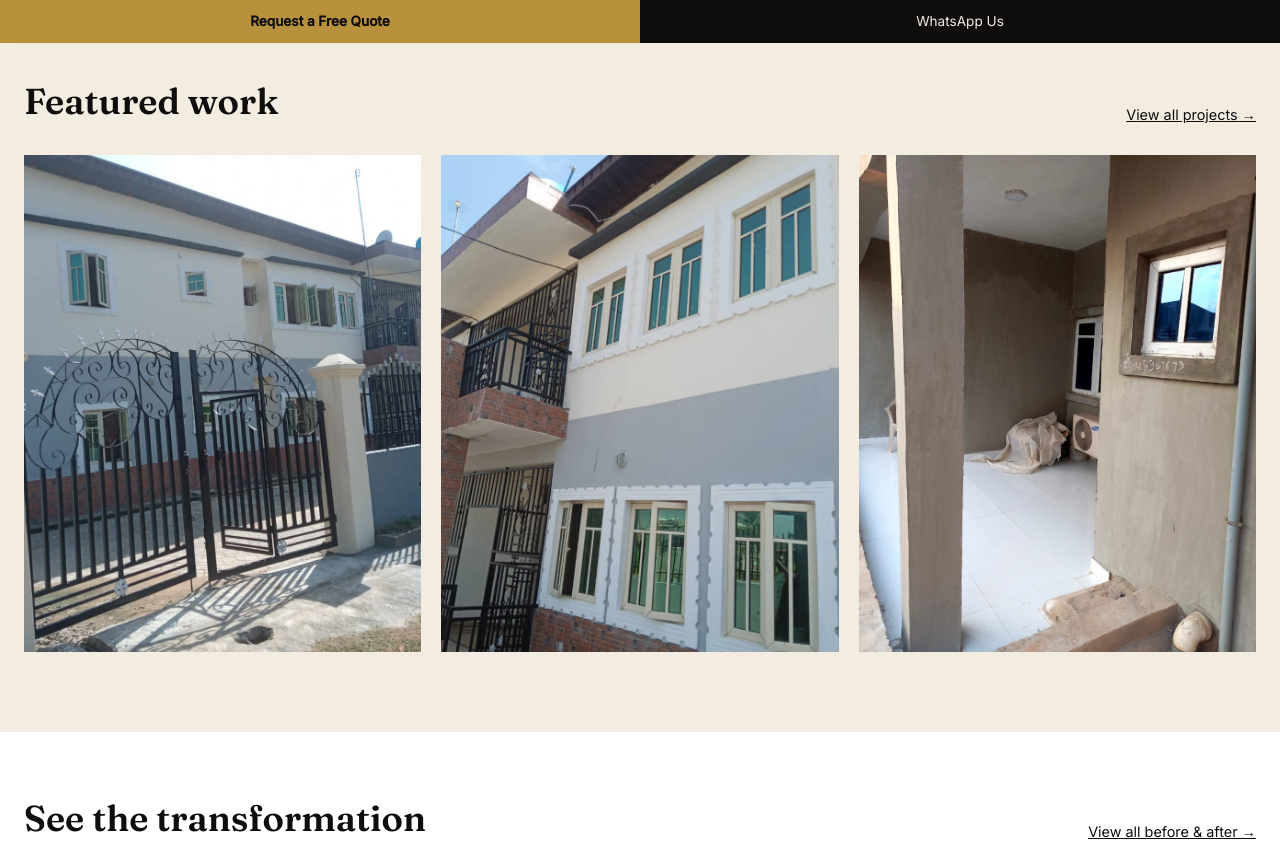
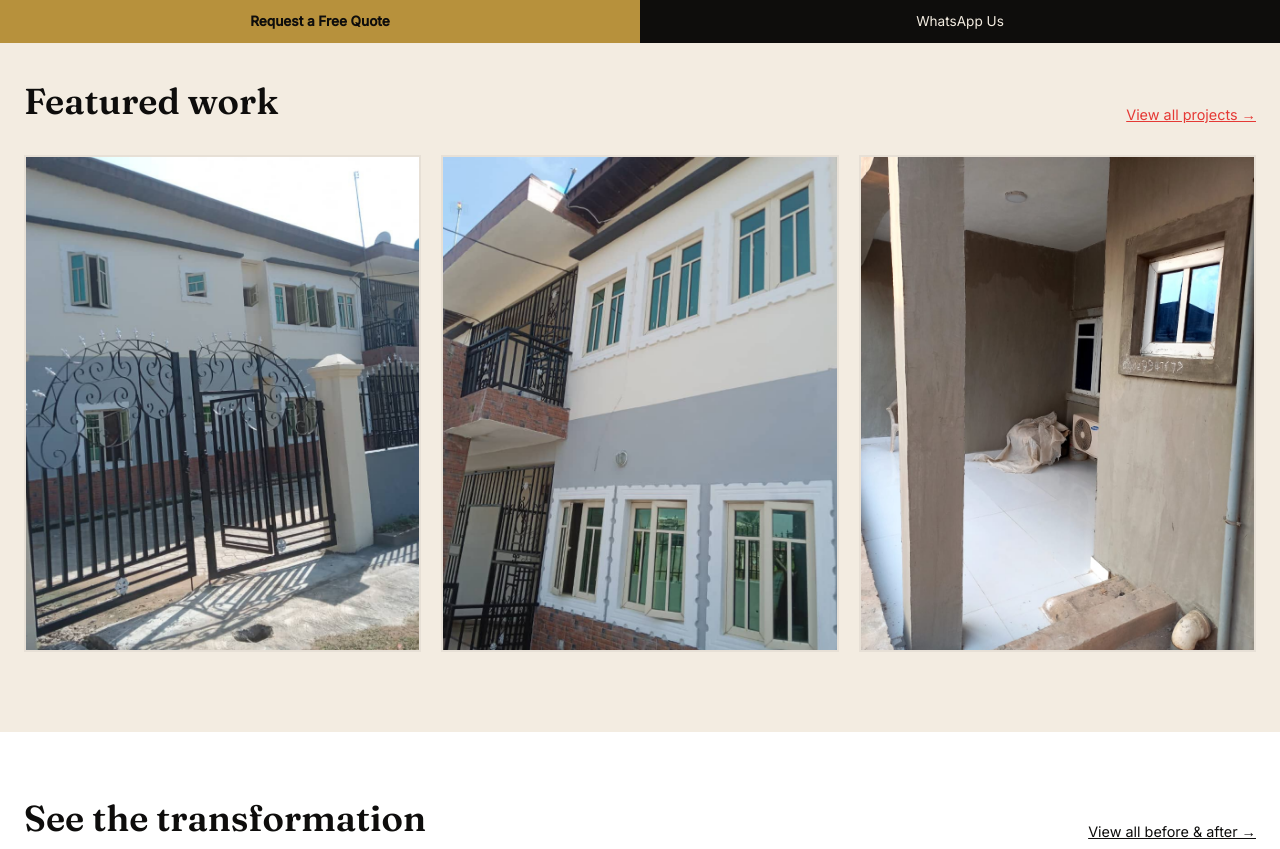
Before and after one commit to ashleybrown22343-max/obdesigns, a React (Vite) app: page / in a window 1280 px wide. Shown: the part 757-1606 px from the top of the page. Built offline with nearby package versions, Linux system fonts and the light colour scheme.

Commit message:
Update FeaturedWork.tsx

```diff
--- a/src/components/FeaturedWork.tsx
+++ b/src/components/FeaturedWork.tsx
@@ -6,25 +6,46 @@ export default function FeaturedWork() {
   const preview = projects.slice(0, 3);
 
   return (
-    <section id="work" style={{ background: "#F3ECE1", padding: "4rem 1.5rem 5rem" }}>
+    <section id="work" style={{ background: "var(--off-white)", padding: "4rem 1.5rem 5rem" }}>
       <div style={{ maxWidth: "1400px", margin: "0 auto" }}>
         <div style={{ display: "flex", justifyContent: "space-between", alignItems: "flex-end", flexWrap: "wrap", gap: "1rem", marginBottom: "2rem" }}>
-          <motion.h2 initial={{ opacity: 0, y: 12 }} whileInView={{ opacity: 1, y: 0 }} viewport={{ once: true, margin: "-80px" }} transition={{ duration: 0.6 }} style={{ fontFamily: "Fraunces, serif", fontSize: "clamp(1.5rem, 4vw, 2.25rem)", margin: 0 }}>
+          <motion.h2
+            initial={{ opacity: 0, y: 12 }}
+            whileInView={{ opacity: 1, y: 0 }}
+            viewport={{ once: true, margin: "-80px" }}
+            transition={{ duration: 0.6 }}
+            style={{ fontFamily: "Fraunces, serif", fontSize: "clamp(1.5rem, 4vw, 2.25rem)", margin: 0, color: "var(--black)" }}
+          >
             Featured work
           </motion.h2>
-          <Link to="/projects" style={{ fontFamily: "Inter, sans-serif", fontSize: "0.9rem", color: "#0E0D0C", textDecoration: "underline" }}>
+          <Link to="/projects" style={{ fontFamily: "Inter, sans-serif", fontSize: "0.9rem", color: "var(--red)", textDecoration: "underline" }}>
             View all projects →
           </Link>
         </div>
 
         <div style={{ display: "grid", gridTemplateColumns: "repeat(auto-fit, minmax(260px, 1fr))", gap: "1.25rem" }}>
           {preview.map((p, i) => (
-            <motion.div key={p.id} initial={{ opacity: 0, y: 20 }} whileInView={{ opacity: 1, y: 0 }} viewport={{ once: true, margin: "-60px" }} transition={{ duration: 0.5, delay: i * 0.1 }} style={{ overflow: "hidden", aspectRatio: "4 / 5", background: "#0E0D0C11" }}>
-              <motion.img src={p.image} alt={p.category} loading="lazy" whileHover={{ scale: 1.05 }} transition={{ duration: 0.4 }} style={{ width: "100%", height: "100%", objectFit: "cover" }} />
+            <motion.div
+              key={p.id}
+              initial={{ opacity: 0, y: 20 }}
+              whileInView={{ opacity: 1, y: 0 }}
+              viewport={{ once: true, margin: "-60px" }}
+              transition={{ duration: 0.5, delay: i * 0.1 }}
+              style={{ overflow: "hidden", aspectRatio: "4 / 5", background: "rgba(14, 13, 12, 0.05)", border: "2px solid transparent", transition: "border-color 0.3s ease" }}
+              whileHover={{ borderColor: "var(--gold)" }}
+            >
+              <motion.img
+                src={p.image}
+                alt={p.category}
+                loading="lazy"
+                whileHover={{ scale: 1.05 }}
+                transition={{ duration: 0.4 }}
+                style={{ width: "100%", height: "100%", objectFit: "cover" }}
+              />
             </motion.div>
           ))}
         </div>
       </div>
     </section>
   );
-}
+      }
```
